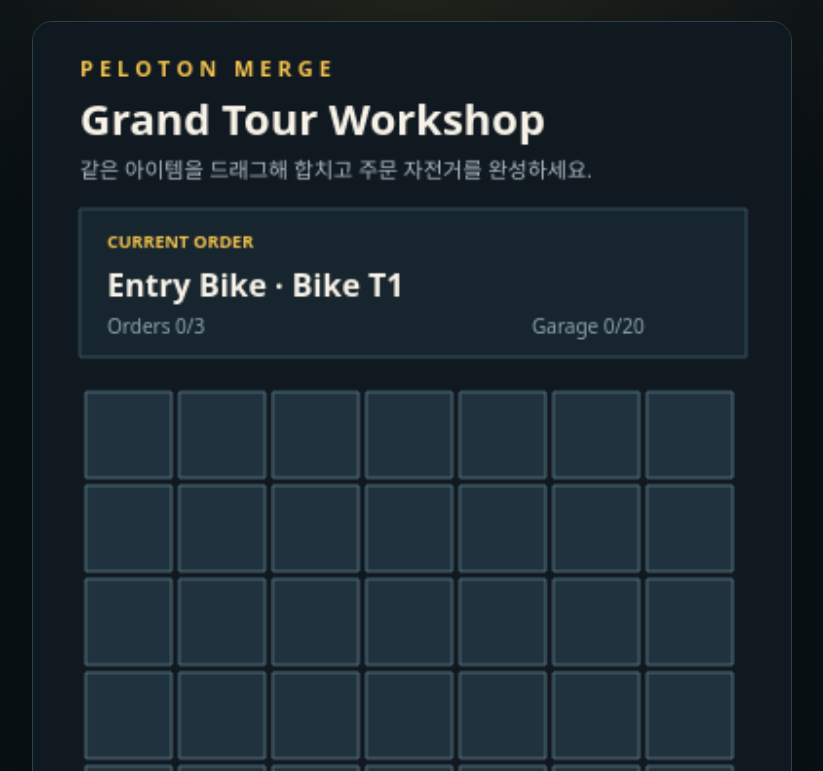
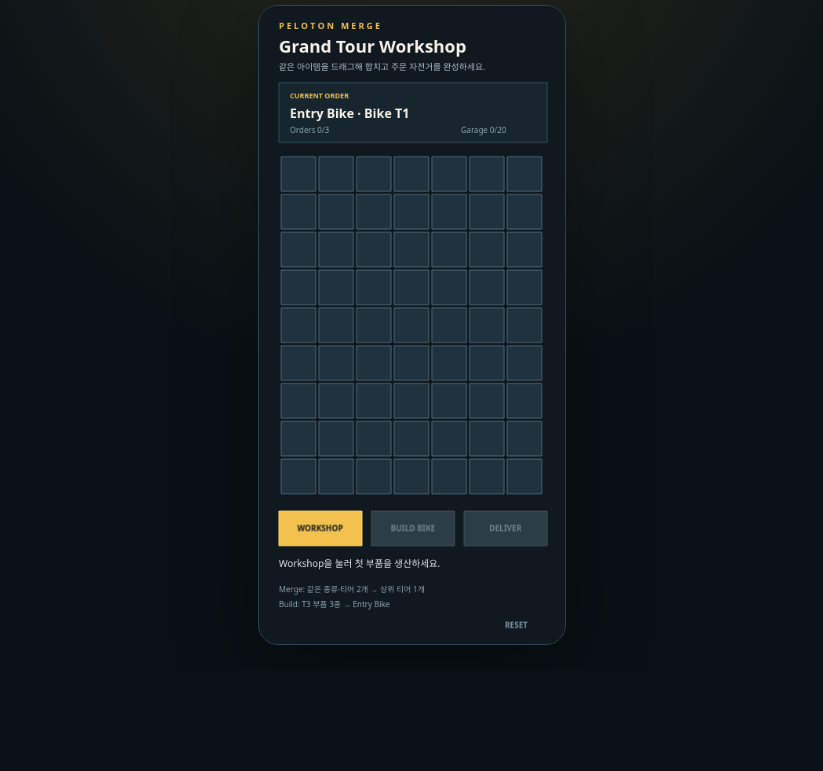
Before and after one commit to aigemro/dream-bike-garage, a website built with Vite: page index.html in a window 1280 px wide. Shown: the part 154-925 px from the top of the page, without its empty margins (228-1051 px from the left). After the commit the page ends 823 px from the top, so only its background shows below. Built offline with nearby package versions, Linux system fonts and the light colour scheme; animation ran at ten frames a second.

Commit message:
게임 화면을 브라우저 크기에 맞게 조정

```diff
--- a/src/ui/styles.css
+++ b/src/ui/styles.css
@@ -7,33 +7,84 @@
 
 * { box-sizing: border-box; }
 
+html,
+body {
+  min-width: 320px;
+  min-height: 100%;
+}
+
 body {
   margin: 0;
-  min-width: 320px;
   min-height: 100vh;
+  min-height: 100svh;
   background:
     radial-gradient(circle at top, rgba(242, 193, 78, 0.14), transparent 34rem),
     #091116;
 }
 
 #app {
-  width: min(100% - 32px, 760px);
+  --page-inline-padding: 16px;
+  --page-block-padding: clamp(12px, 3vh, 32px);
+  --content-gap: clamp(12px, 2vh, 24px);
+  --header-height: 96px;
+
+  width: 100%;
+  min-height: 100vh;
+  min-height: 100svh;
   margin: 0 auto;
-  padding: 32px 0 48px;
+  padding: var(--page-block-padding) var(--page-inline-padding);
+  display: grid;
+  grid-template-rows: auto minmax(0, 1fr);
+  justify-items: center;
+  align-content: start;
+  gap: var(--content-gap);
 }
 
-.game-header { margin-bottom: 24px; }
+.game-header {
+  width: min(100%, 760px);
+  min-height: var(--header-height);
+}
+
 .game-header h1 { margin: 4px 0 8px; font-size: clamp(2rem, 8vw, 3.5rem); }
 .game-header p { margin: 0; color: #aebec7; }
 .game-header .eyebrow { color: #f2c14e; font-size: 0.75rem; font-weight: 800; letter-spacing: 0.18em; }
 
 #game-container {
+  width: min(
+    100%,
+    390px,
+    calc(
+      (100svh - (var(--page-block-padding) * 2) - var(--header-height) - var(--content-gap))
+      * 390 / 810
+    )
+  );
+  aspect-ratio: 390 / 810;
   overflow: hidden;
-  aspect-ratio: 390 / 810;
   border: 1px solid #29434f;
-  border-radius: 20px;
+  border-radius: clamp(12px, 3vw, 20px);
   background: #101820;
   box-shadow: 0 28px 80px rgba(0, 0, 0, 0.36);
 }
 
-#game-container canvas { display: block; width: 100%; height: 100%; }
+#game-container canvas {
+  display: block;
+  width: 100% !important;
+  height: 100% !important;
+}
+
+@media (max-height: 700px) {
+  #app {
+    --page-block-padding: 10px;
+    --content-gap: 8px;
+    --header-height: 56px;
+  }
+
+  .game-header h1 {
+    margin: 2px 0 0;
+    font-size: clamp(1.5rem, 5vh, 2rem);
+  }
+
+  .game-header > p:not(.eyebrow) {
+    display: none;
+  }
+}
```
